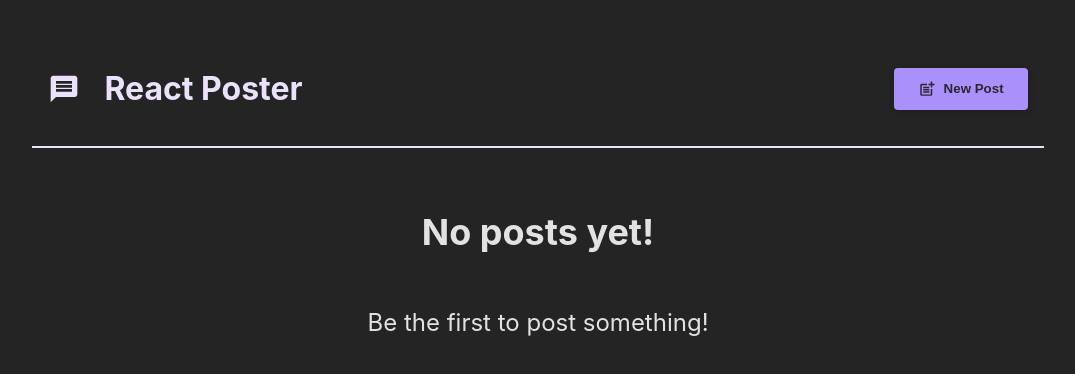
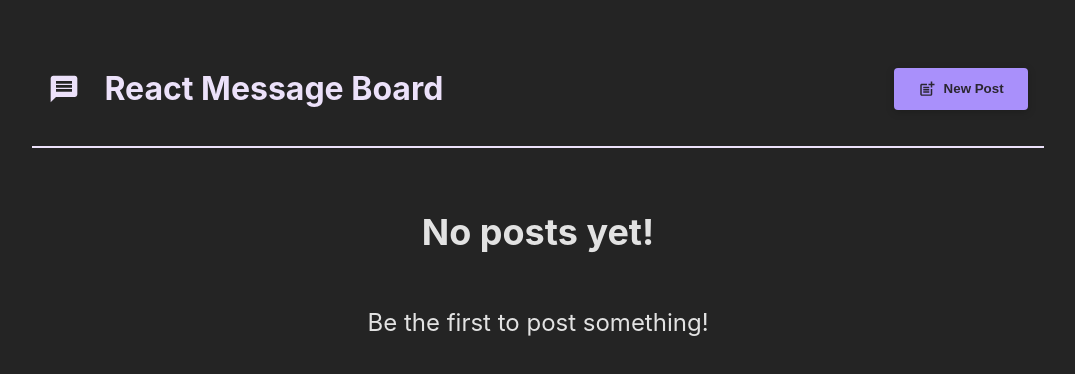
Before and after one commit to Zukauskas/react-crash-course, a React (Vite) app: page / in a window 1280 px wide. Shown: the top 374 px of the page, without its empty margins (102-1177 px from the left). Built offline with nearby package versions, Linux system fonts and the light colour scheme.

Commit message:
change main header

```diff
--- a/src/components/MainHeader.jsx
+++ b/src/components/MainHeader.jsx
@@ -7,7 +7,7 @@ export function MainHeader({ onCreatePost }) {
         <header className={styles.header}>
             <h1 className={styles.logo}>
                 <MdMessage />
-                React Poster
+                React Message Board
             </h1>
             <p>
                 <button className={styles.button} onClick={onCreatePost}>
```
